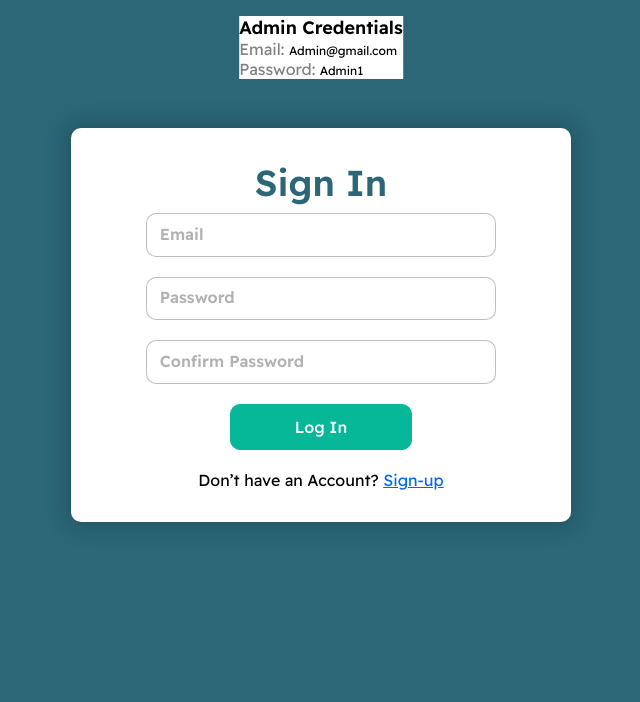
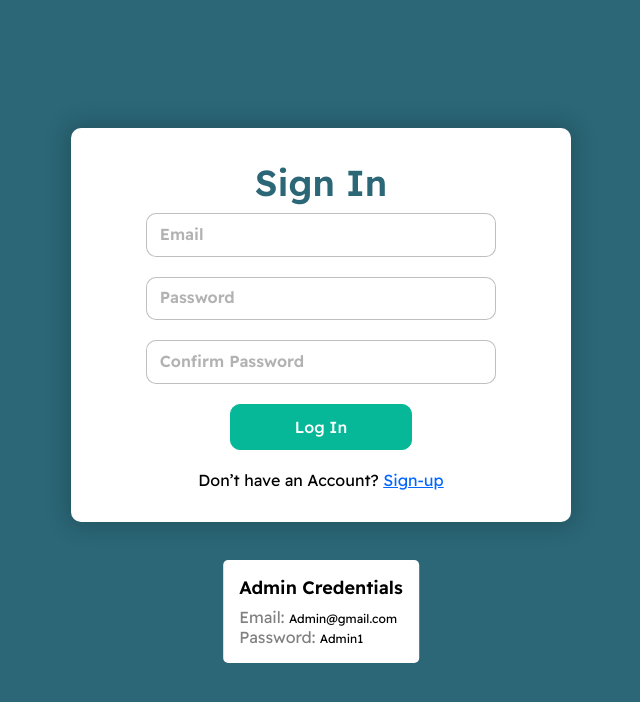
Before and after one commit to KendallTHampton/sales-crm, a React (Create React App) app in the folder client/: page /login in a window 1280 px wide. Shown: the top 702 px of the page, without its empty margins (319-959 px from the left). Built offline with nearby package versions, Linux system fonts and the light colour scheme; no server answers.

Commit message:
Admin Credential Change

```diff
--- a/client/src/website/authenticationPages/Login.jsx
+++ b/client/src/website/authenticationPages/Login.jsx
@@ -89,12 +89,19 @@ function Login() {
                     display: 'flex',
                     flexDirection: 'column',
                     position: 'absolute',
-                    top: '2%',
+                    top: '70%',
                     left: '50%',
+                    padding: '1rem',
+                    borderRadius: '5px',
                     transform: 'translate(-50%, 0%)',
                     backgroundColor: 'white',
                 }}>
-                <h4>Admin Credentials</h4>
+                <h4
+                    style={{marginBottom: '0.5rem'}}
+                >
+                    Admin Credentials
+                </h4>
+
                 <p style={{color: 'gray'}}>Email: <span style={{color: 'black'}}>Admin@gmail.com</span> </p>
                 <p style={{color: 'gray'}}>Password: <span style={{color: 'black'}}>Admin1</span></p>
             </div>
```
